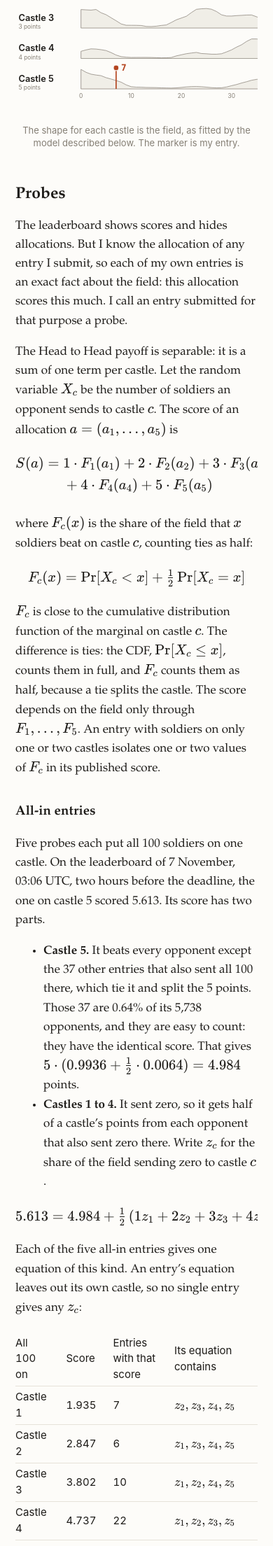
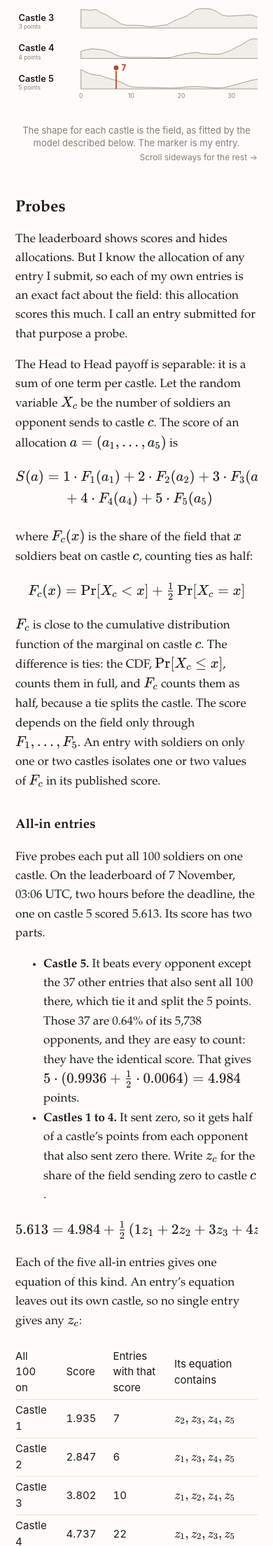
Before and after one commit to kinshu0/kinshu0.github.io, a Jekyll site: the page built from _posts/2026-11-15-castle-challenge.markdown, in a window 390 px wide. Shown: the part 3128-5337 px from the top of the page at 70% size. Built offline with Jekyll 4.4.1, drawn with Linux system fonts in a browser that asks for light colours.

Commit message:
Castle post: phone-width hint on figures that scroll sideways; drop unused card styles
Co-Authored-By: Claude Fable 5.2 <noreply@anthropic.com>

```diff
--- a/assets/castle/predictor.css
+++ b/assets/castle/predictor.css
@@ -30,7 +30,11 @@ details > summary { cursor: pointer; font: 15px/1.5 var(--sans); }
   .cp-n { grid-column: 1 / -1; }
 }
 
-/* the two leaderboard cards at the top of the post */
-.castle-cards { display: grid; grid-template-columns: 1fr 1fr; gap: 10px; }
-.castle-cards img { display: block; width: 100%; height: auto; margin: 0; border-radius: 3px; }
-@media (max-width: 560px) { .castle-cards { grid-template-columns: 1fr; } }
+/* Wide figures scroll sideways on a phone; say so. */
+@media (max-width: 620px) {
+  .field-fig::after, .loop-fig::after, .search-fig::after {
+    content: "Scroll sideways for the rest \2192";
+    display: block; position: sticky; left: 0;
+    font: 12px var(--sans); color: var(--dim); text-align: right; margin-top: 4px;
+  }
+}
```
